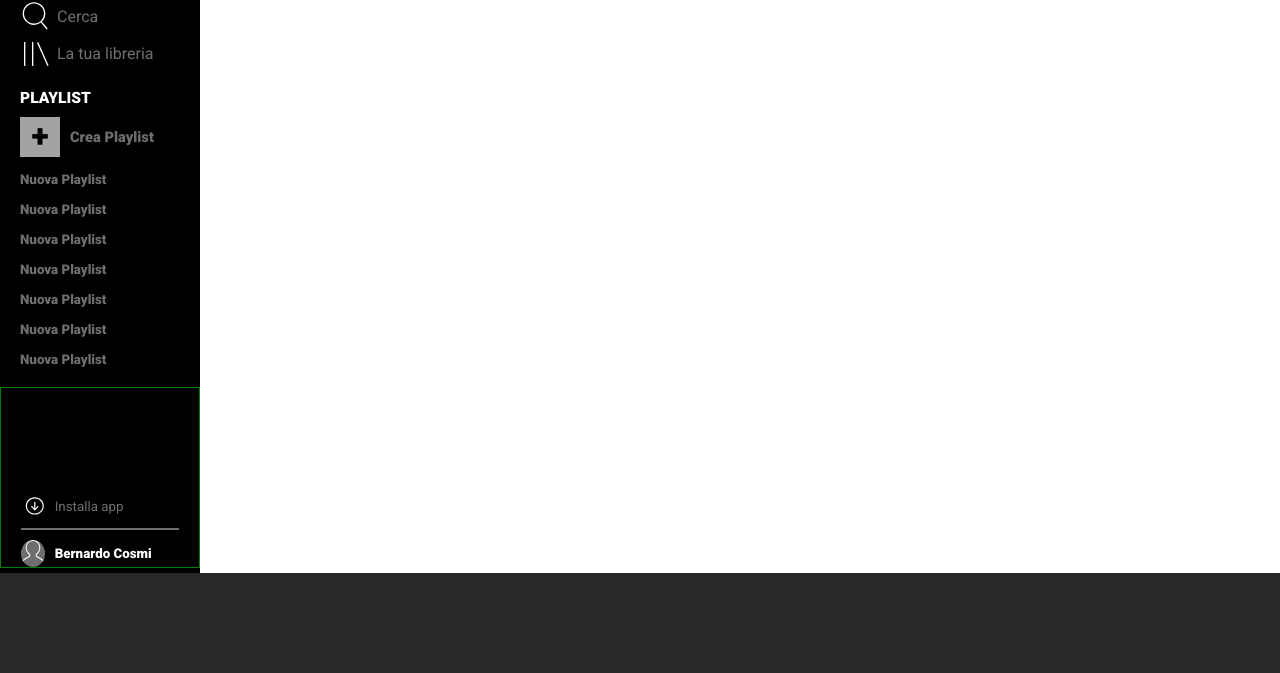
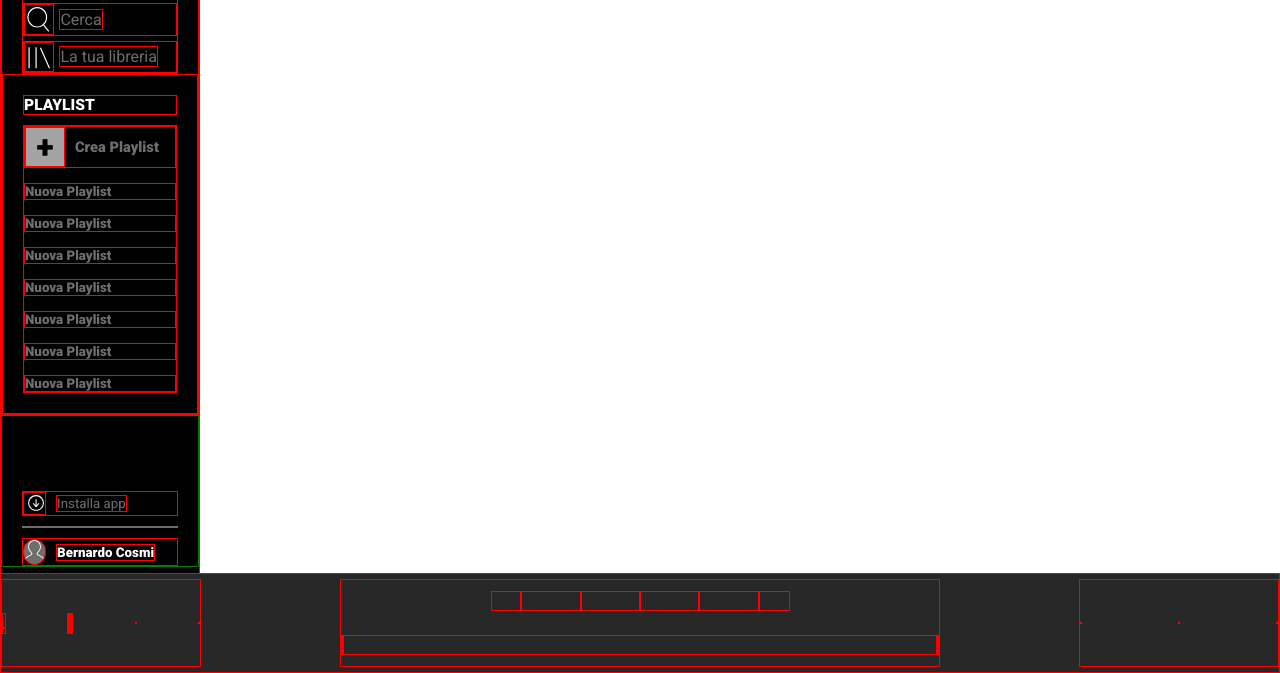
Before and after one commit to BernardoCosmi/html-css-spotifyweb, a plain HTML site: page index.html in a window 1280 px wide. Shown: the part 127-800 px from the top of the page. Drawn offline with Linux system fonts and the light colour scheme.

Commit message:
Footer container template

```diff
--- a/assets/css/style.css
+++ b/assets/css/style.css
@@ -4,7 +4,7 @@
     margin: 0;
     padding: 0;
     box-sizing: border-box;
-    /* border: 1px solid red; */
+    border: 1px solid red;
 }
 html{
     font-family: 'Roboto', sans-serif;
@@ -166,9 +166,44 @@ html{
     left: 0;
     bottom: 0;
     right: 0;
+    display: flex;
+    justify-content: space-between;
+    align-items: center;
 }
-
-
+.song{
+    display: flex;
+    justify-content: space-between;
+    align-items: center;
+    width: 200px;
+    min-height: 90%;
+}
+.player{
+    display: flex;
+    flex-direction: column;
+    justify-content: space-around;
+    align-items: center;
+    width: 600px;
+    min-height: 90%;
+}
+.player div:first-child{
+    display: flex;
+    width: 50%;
+    justify-content: space-around;
+    min-height: 20px;
+}
+.player div:last-child{
+    display: flex;
+    width: 100%;
+    justify-content: space-between;
+    min-height: 20px;
+}
+.controll{
+    display: flex;
+    justify-content: space-between;
+    align-items: center;
+    width: 200px;
+    min-height: 90%;
+}
 
 
 /* ANCHOR SIZE - M */
--- a/index.html
+++ b/index.html
@@ -83,13 +83,59 @@
     <!-- SECTION  FOOTER-->
     <footer class="player-container">
         <div class="song">
+            <figure>
+                <img src="" alt="">
+            </figure>
+             <div>
+                <a href=""></a>
+                <a href=""></a>
+            </div>
+            <span>
 
+            </span>
+            <span>
+
+            </span>
         </div>
         <div class="player">
+            <div>
+                <span>
 
+                </span>
+                <span>
+
+                </span>
+                <span>
+
+                </span>
+                <span>
+
+                </span>
+                <span>
+
+                </span>
+            </div>
+            <div>
+                <span>
+
+                </span>
+                <!-- Ragiona su come fare la barra del tempo -->
+                <span>
+
+                </span>
+            </div>
         </div>
         <div class="controll">
+            <span>
 
+            </span>
+            <span>
+
+            </span>
+            <span>
+
+            </span>
+            <!-- Qui ci va un altra barra -->
         </div>
     </footer>
 </body>
```
